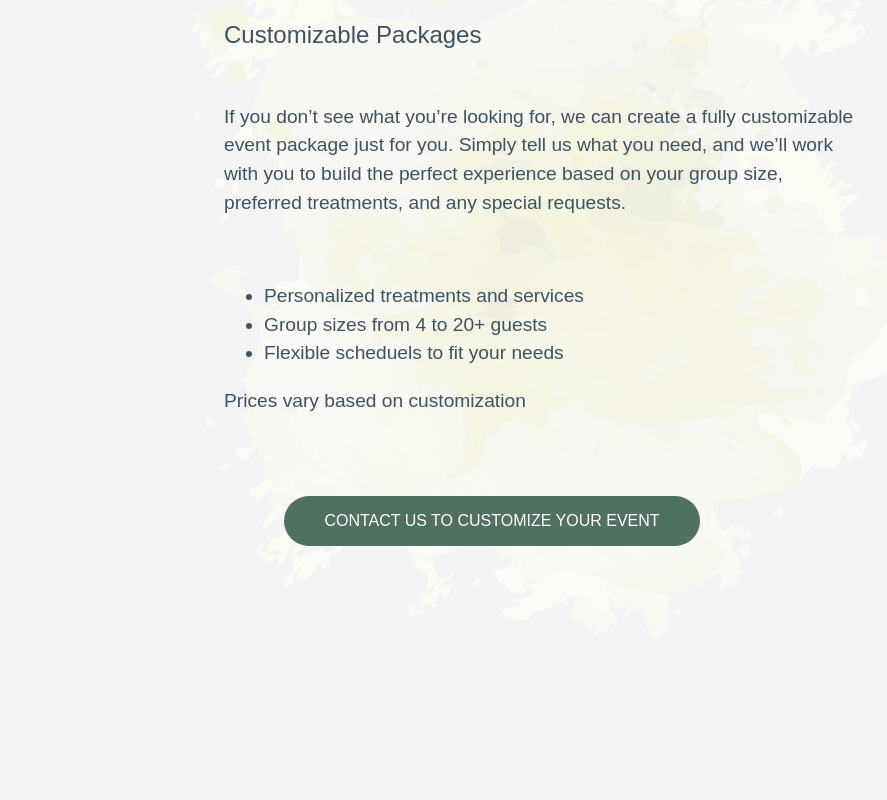
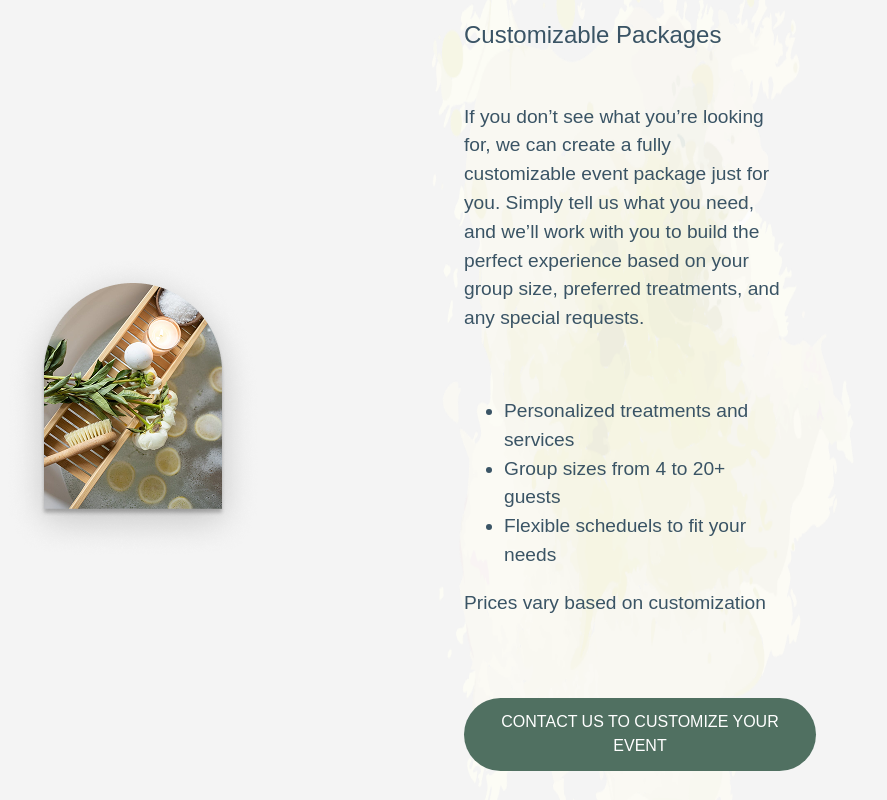
Before and after one commit to EmmaaDy/Examensarbete-SPA, a React (Vite) app in the folder frontend/: page /event/packages in a window 1280 px wide. Shown: the part 3360-4160 px from the top of the page, without its empty margins (96-983 px from the left). Built offline with nearby package versions, Linux system fonts and the light colour scheme.

Commit message:
Minor changes

```diff
--- a/frontend/src/styles/EventPackages.css
+++ b/frontend/src/styles/EventPackages.css
@@ -52,11 +52,12 @@
 
 .events-packages-row3 {
     display: grid;
+    width: 50%;
     grid-template-columns: 1fr;
     justify-content: center;
     align-items: center;
     margin-top: 50px;
-    margin-left: 0;
+    margin-left: 400px;
 }
 
 .events-packages-row4 {
@@ -95,8 +96,7 @@
 
 .events-packages-bath {
     position: relative;
-    width: 25%;
-    top: -600px;
+    top: -700px;
     left:-300px;
 }
 
@@ -130,8 +130,7 @@
   }
 
   .customizable a {
-    margin-left: 60px;
-    width: 60%;
+    width: 100%
   }
 
   .custom a:hover, .corporate a:hover, .luxury a:hover, .custom-spa-day a:hover, .customizable a:hover, .booking-your-event a:hover {
@@ -140,7 +139,7 @@
 
   .event-packages-leaf {
     position: absolute;
-    top: 130%;
+    top:160%;
     left: 10px;
     width: 350px;
     z-index: 10;
```
